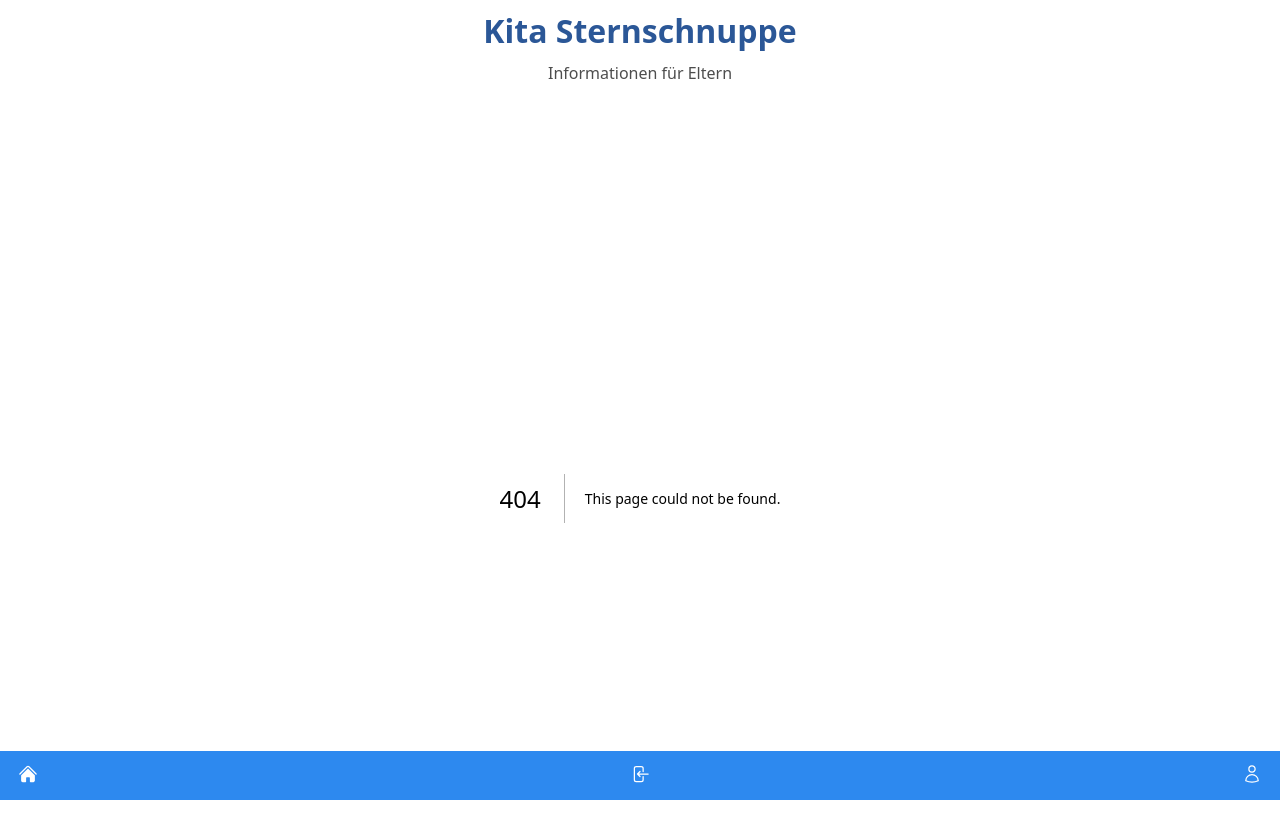
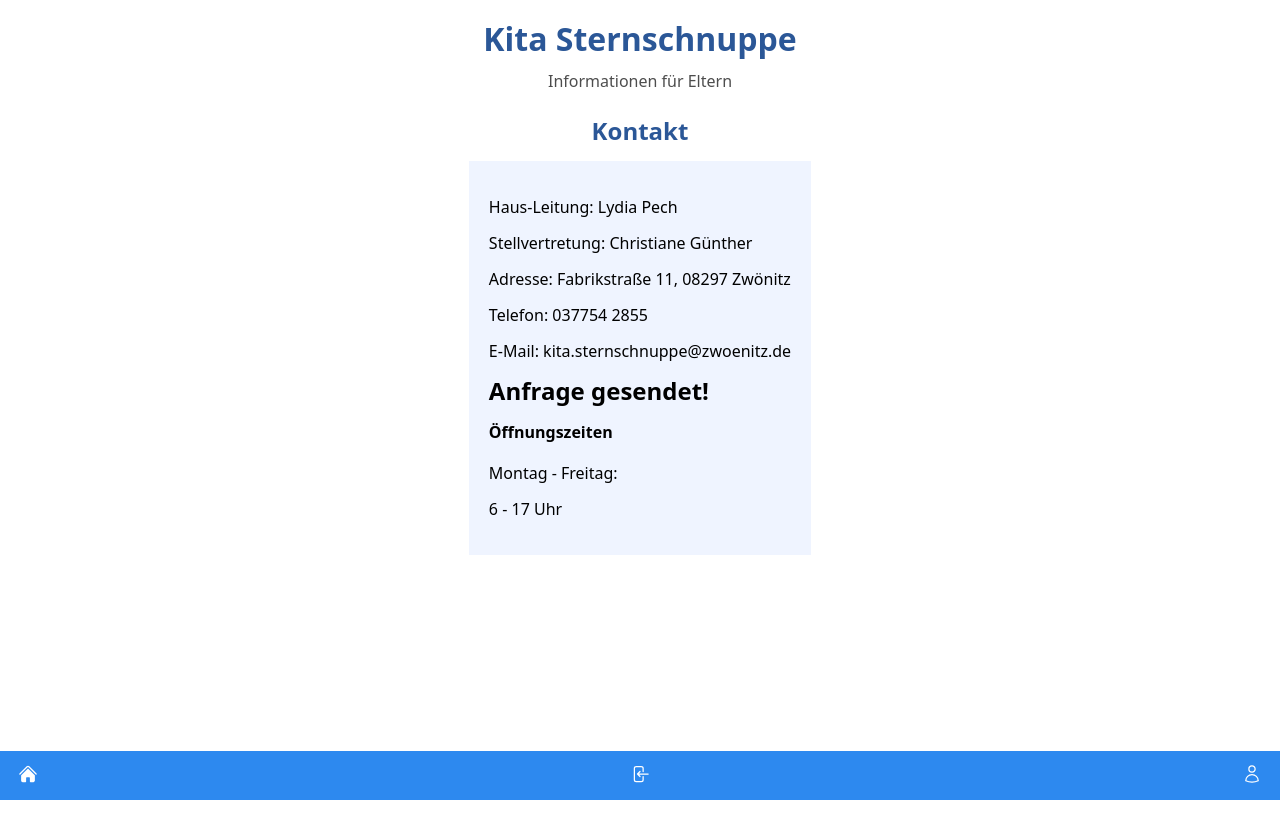
Before and after one commit to MariaAdner/kita-info, a Next.js app: page /kontakt/sendMessage in a window 1280 px wide. Before the commit this address had no page. Shown: the top 838 px of the page. After the commit the page ends 800 px from the top, so only its background shows below. Built offline with nearby package versions, Linux system fonts and the light colour scheme.

Commit message:
updated contact form

```diff
--- a/components/Schließzeiten/termine.styled.js
+++ b/components/Schließzeiten/termine.styled.js
@@ -8,6 +8,7 @@ export const StyledTable = styled.table`
   width: 300px;
   display: flex;
   align-items: center;
+  font-size: 11pt;
 `;
 
 export const StyledColumn = styled.td`
--- a/package.json
+++ b/package.json
@@ -21,6 +21,7 @@
     "next": "13.4.8",
     "react": "18.2.0",
     "react-dom": "18.2.0",
+    "react-hook-form": "^7.53.1",
     "styled-components": "^6.0.2",
     "swr": "^2.2.5",
     "vercel": "^37.9.0"
--- /dev/null
+++ b/pages/kontakt/sendMessage/index.js
@@ -0,0 +1,31 @@
+import SubHeader from "@/components/SubHeader";
+import styled from "styled-components";
+
+const StyledArticle = styled.article`
+  background-color: var(--color-background);
+  padding: 20px;
+  margin-bottom: 100px;
+`;
+
+export default function Kontakt() {
+  return (
+    <>
+      <SubHeader>Kontakt</SubHeader>
+      <StyledArticle>
+        <div>
+          <p>Haus-Leitung: Lydia Pech</p>
+          <p>Stellvertretung: Christiane Günther</p>
+        </div>
+        <div>
+          <p>Adresse: Fabrikstraße 11, 08297 Zwönitz</p>
+          <p>Telefon: 037754 2855</p>
+          <p>E-Mail: kita.sternschnuppe@zwoenitz.de</p>
+        </div>
+        <h1> Anfrage gesendet!</h1>
+        <h4>Öffnungszeiten</h4>
+        <p>Montag - Freitag:</p>
+        <p>6 - 17 Uhr</p>
+      </StyledArticle>
+    </>
+  );
+}
```
Also changed, not shown: components/ContactForm/index.js (+14 -1 lines), components/DateList/index.js (deleted), 1 other file (tests, documents, lock files or other folders).
